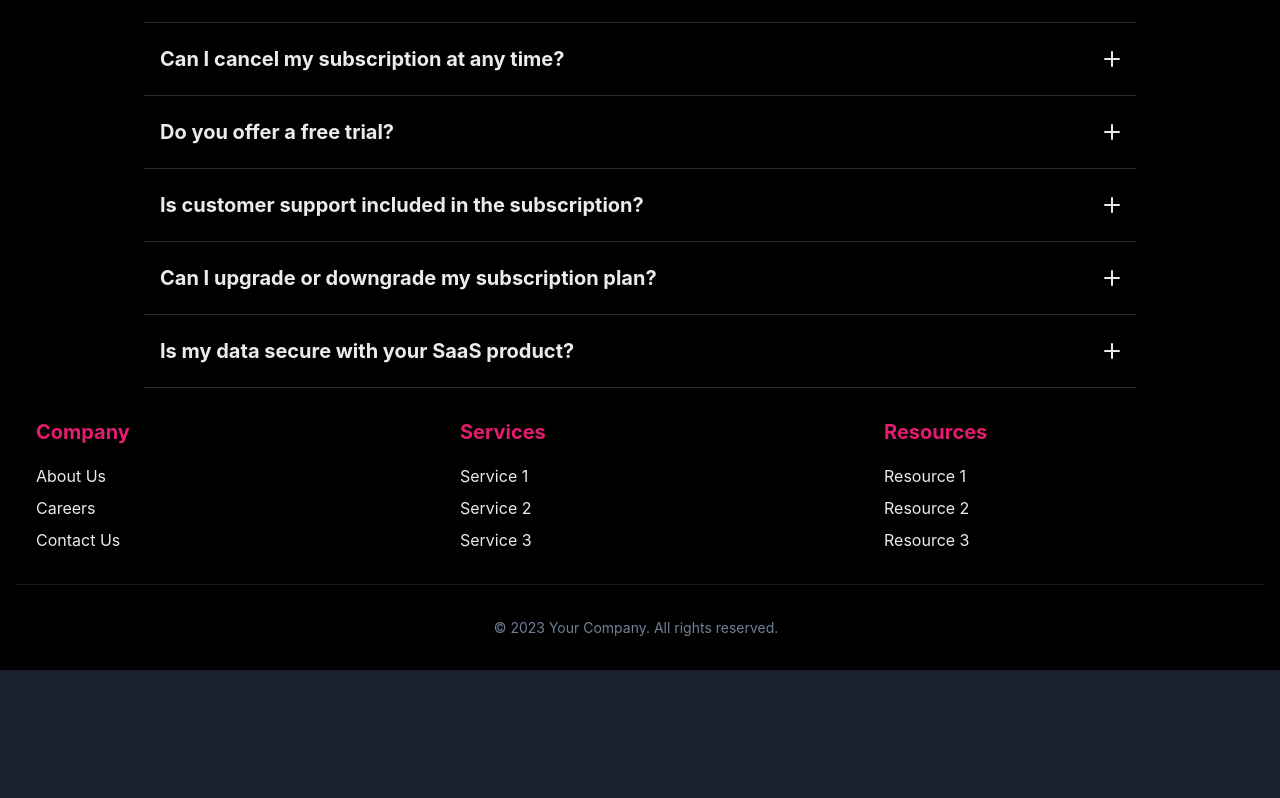
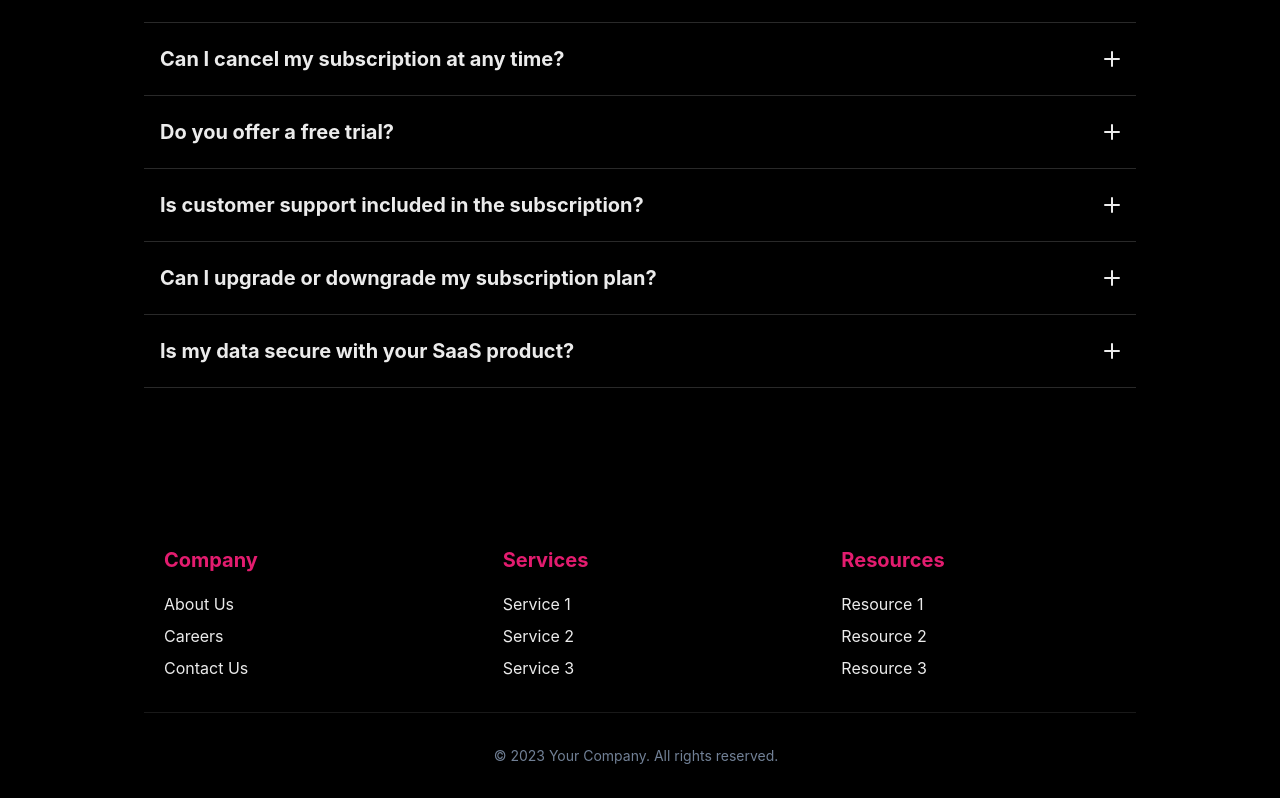
Before and after one commit to piotrszubert/next-chakraUI, a Next.js app: page / in a window 1280 px wide. Shown: the part 2779-3577 px from the top of the page. Before the commit the page ends 3449 px from the top, so only its background shows below. Built offline with nearby package versions, Linux system fonts and the light colour scheme.

Commit message:
added spacing, footer container

```diff
--- a/src/components/Faq.js
+++ b/src/components/Faq.js
@@ -38,7 +38,7 @@ const Faq = () => {
   ];
 
   return (
-    <Box bg="black">
+    <Box bg="black" pb={32}>
       <Container maxW="container.lg">
         <Accordion allowMultiple>
           {faqs.map((faq, index) => (
--- a/src/components/Footer.js
+++ b/src/components/Footer.js
@@ -5,12 +5,14 @@ import {
     Link,
     SimpleGrid,
     Text,
-    Divider
+    Divider,
+    Container
 } from '@chakra-ui/react';
 
 const Footer = () => {
     return (
         <Box bg="black" py={8} px={4}>
+            <Container maxW="container.lg">
                 <SimpleGrid paddingX={5} columns={[1, 2, 3]} spacing={16}>
                     <Flex direction="column" gap={2}>
                         <Heading as="h3" color="brand.500" size="md" mb={3}>
@@ -43,6 +45,7 @@ const Footer = () => {
                     &copy; {new Date().getFullYear()} Your Company. All rights reserved.
                     </Text>
                 </Flex>
+            </Container>
         </Box>
     );
 };
```
Lines whose indentation alone changed are shown as unchanged.
